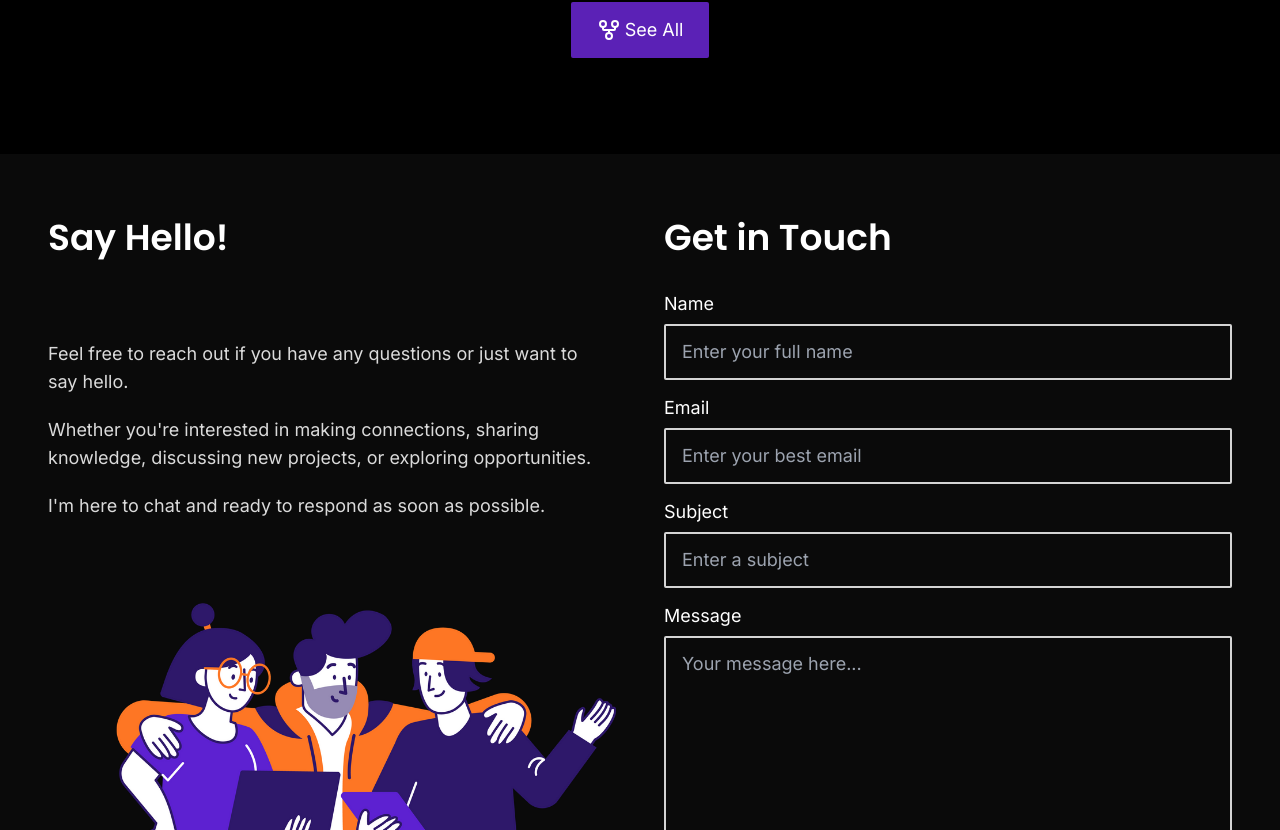
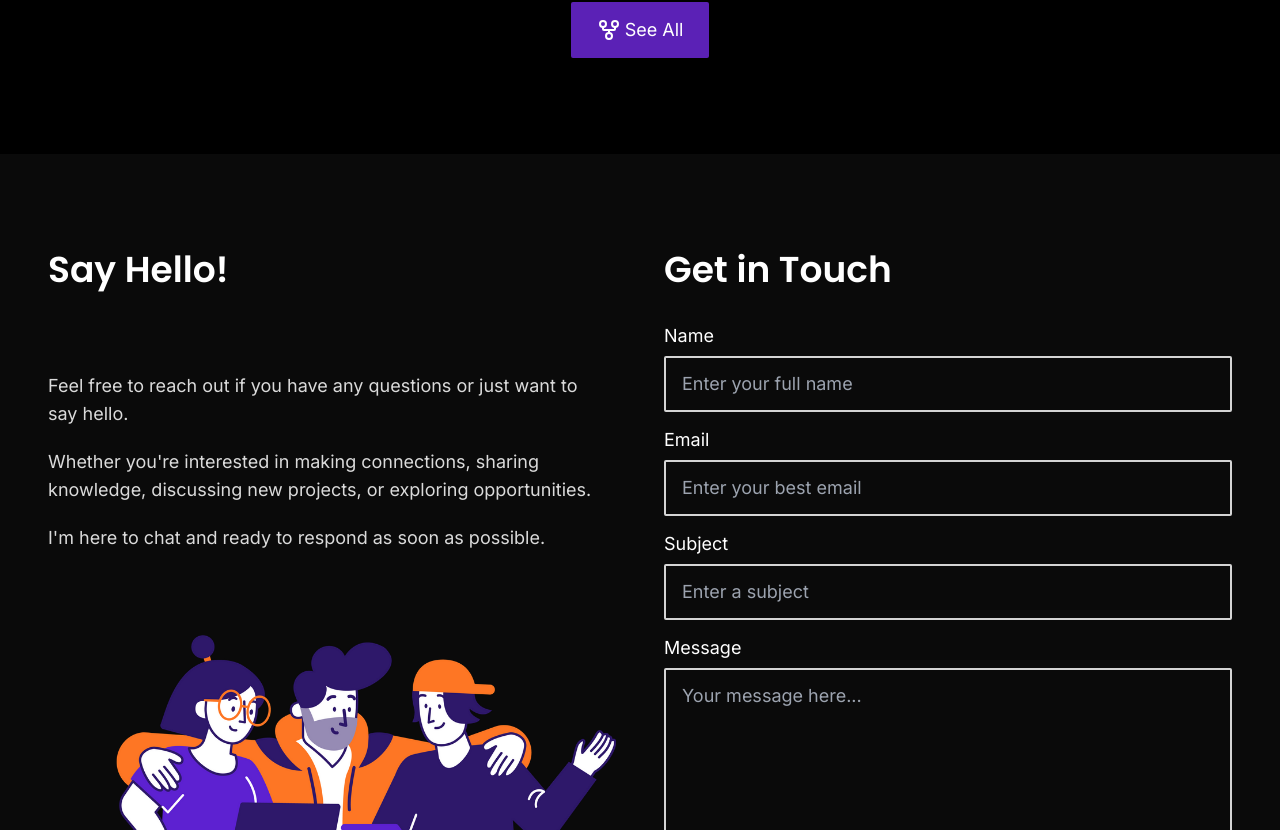
Before and after one commit to LevyMonteiro/portfolio, a React (Vite) app: page / in a window 1280 px wide. Shown: the part 2410-3240 px from the top of the page. Built offline with nearby package versions, Linux system fonts and the light colour scheme; what @designbycode/tailwindcss-text-shadow would draw is missing.

Commit message:
update Contact py

```diff
--- a/src/components/sections/Contact.tsx
+++ b/src/components/sections/Contact.tsx
@@ -50,7 +50,7 @@
       id='contact'
       className={`${
         theme === 'light' ? 'bg-violet-800' : 'bg-neutral-950'
-      } w-screen min-h-screen flex justify-center items-center py-16 text-white`}
+      } w-screen min-h-screen flex justify-center items-center py-24 text-white`}
     >
       <div
         id='wrapper'
```
